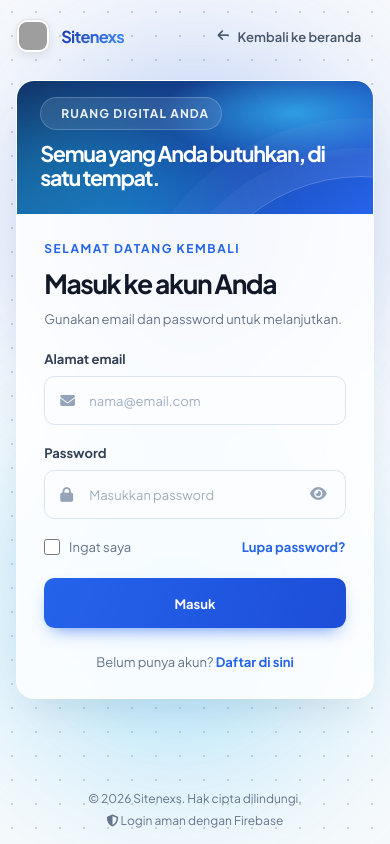
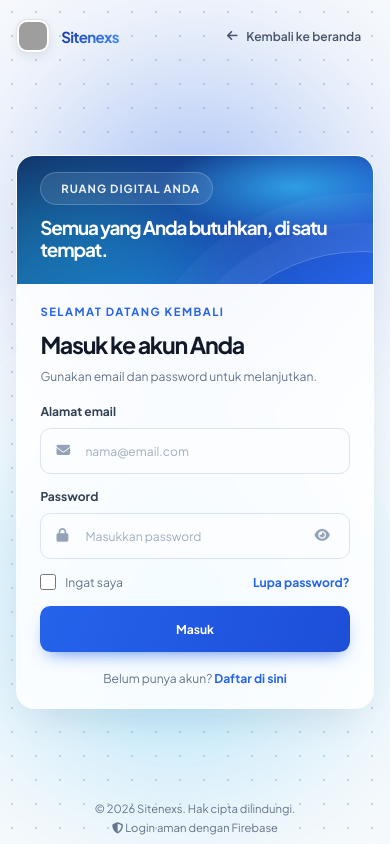
Before and after one commit to ThisiszakiDeveloper/login, a plain HTML site: page index.html in a window 390 px wide. Drawn offline with Linux system fonts and the light colour scheme; no server answers; grey boxes are pictures that could not be loaded; some icons are missing.

Commit message:
Update index.html

```diff
--- a/index.html
+++ b/index.html
@@ -22,27 +22,36 @@
             --shadow-card: 0 28px 70px -32px rgba(15, 23, 42, 0.24), 0 12px 28px -16px rgba(15, 23, 42, 0.14), 0 0 0 1px rgba(255, 255, 255, 0.8);
             --radius-sm: 0.65rem;
             --radius-md: 1.25rem;
-            --text-xs: clamp(0.75rem, 0.72rem + 0.12vw, 0.82rem);
-            --text-sm: clamp(0.8125rem, 0.77rem + 0.18vw, 0.92rem);
-            --text-base: clamp(0.9rem, 0.86rem + 0.25vw, 1.05rem);
-            --text-lg: clamp(1rem, 0.94rem + 0.35vw, 1.2rem);
-            --heading: clamp(1.65rem, 1.35rem + 1.15vw, 2.1rem);
-            --display: clamp(1.8rem, 1.3rem + 1.8vw, 2.85rem);
+            --text-xs: clamp(0.7rem, 0.68rem + 0.1vw, 0.78rem);
+            --text-sm: clamp(0.75rem, 0.72rem + 0.15vw, 0.86rem);
+            --text-base: clamp(0.84rem, 0.8rem + 0.2vw, 0.96rem);
+            --text-lg: clamp(0.92rem, 0.88rem + 0.25vw, 1.08rem);
+            --heading: clamp(1.45rem, 1.25rem + 0.8vw, 1.85rem);
+            --display: clamp(1.6rem, 1.25rem + 1.4vw, 2.4rem);
         }
 
         * { box-sizing: border-box; }
 
-        html { min-width: 320px; }
+        html {
+            width: 100%;
+            height: 100%;
+            min-width: 320px;
+            overflow: hidden;
+            overscroll-behavior: none;
+        }
 
         body {
             position: relative;
             isolation: isolate;
-            min-height: 100vh;
-            min-height: 100svh;
-            min-height: 100dvh;
+            width: 100%;
+            height: 100vh;
+            height: 100svh;
+            height: 100dvh;
+            min-height: 0;
             display: flex;
             flex-direction: column;
-            overflow-x: hidden;
+            overflow: hidden;
+            overscroll-behavior: none;
             margin: 0;
             background-color: var(--bg-body);
             background-image: radial-gradient(circle, #cbd5e1 1px, transparent 1px);
@@ -95,6 +104,7 @@
         .topbar {
             width: min(1120px, calc(100% - 3rem));
             height: 84px;
+            flex: 0 0 84px;
             margin: 0 auto;
             display: flex;
             align-items: center;
@@ -148,13 +158,15 @@
 
         .auth-wrap {
             flex: 1;
+            min-height: 0;
             display: grid;
             place-items: center;
-            padding: 1.5rem;
+            overflow: hidden;
+            padding: 1rem;
         }
 
         .card {
-            width: min(900px, 100%);
+            width: min(820px, 100%);
             display: grid;
             grid-template-columns: 0.92fr 1.08fr;
             overflow: hidden;
@@ -170,12 +182,12 @@
         .welcome-panel {
             position: relative;
             isolation: isolate;
-            min-height: 500px;
+            min-height: 440px;
             display: flex;
             flex-direction: column;
             justify-content: space-between;
             overflow: hidden;
-            padding: 2.25rem;
+            padding: 1.8rem;
             background:
                 radial-gradient(ellipse at 78% 24%, rgba(56, 189, 248, 0.72), transparent 34%),
                 linear-gradient(145deg, #10275c 0%, #1748a6 52%, #2563eb 100%);
@@ -275,13 +287,13 @@
         .form-panel {
             align-self: center;
             width: 100%;
-            max-width: 460px;
+            max-width: 420px;
             justify-self: center;
-            padding: 3.2rem clamp(2rem, 5vw, 4rem);
+            padding: 2.2rem clamp(1.6rem, 4vw, 3rem);
             background: rgba(255, 255, 255, 0.38);
         }
 
-        .header-text { margin-bottom: 2rem; }
+        .header-text { margin-bottom: 1.5rem; }
 
         .eyebrow {
             margin: 0 0 0.75rem;
@@ -308,7 +320,7 @@
             line-height: 1.65;
         }
 
-        .form-group { margin-bottom: 1.2rem; }
+        .form-group { margin-bottom: 0.9rem; }
 
         .form-group > label {
             display: block;
@@ -333,8 +345,8 @@
 
         .input-wrap input:not([type="checkbox"]) {
             width: 100%;
-            min-height: 49px;
-            padding: 0.8rem 2.85rem 0.8rem 2.75rem;
+            min-height: 46px;
+            padding: 0.7rem 2.85rem 0.7rem 2.75rem;
             border: 1px solid #dbe3ee;
             border-radius: var(--radius-sm);
             outline: none;
@@ -384,7 +396,7 @@
             align-items: center;
             justify-content: space-between;
             gap: 1rem;
-            margin: 0.1rem 0 1.45rem;
+            margin: 0.1rem 0 1rem;
             font-size: var(--text-sm);
         }
 
@@ -420,7 +432,7 @@
 
         .btn {
             width: 100%;
-            min-height: 50px;
+            min-height: 46px;
             display: flex;
             align-items: center;
             justify-content: center;
@@ -473,7 +485,7 @@
         }
 
         .alt {
-            margin-top: 1.55rem;
+            margin-top: 1.15rem;
             color: var(--text-muted);
             font-size: var(--text-sm);
             text-align: center;
@@ -489,6 +501,7 @@
         .footer {
             width: min(1120px, calc(100% - 3rem));
             min-height: 66px;
+            flex: 0 0 66px;
             display: flex;
             align-items: center;
             justify-content: space-between;
@@ -524,15 +537,16 @@
             .topbar {
                 width: min(100% - 2rem, 500px);
                 height: 72px;
+                flex-basis: 72px;
             }
 
             .auth-wrap {
-                align-items: start;
-                padding: 0.5rem 1rem 1.25rem;
+                align-items: center;
+                padding: 0.5rem 1rem;
             }
 
             .card {
-                width: min(100%, 480px);
+                width: min(100%, 420px);
                 grid-template-columns: 1fr;
                 border-radius: 1.15rem;
             }
@@ -547,7 +561,7 @@
             .panel-copy h2 {
                 max-width: 400px;
                 margin-bottom: 0.45rem;
-                font-size: clamp(1.3rem, 1.1rem + 1vw, 1.55rem);
+                font-size: clamp(1.15rem, 1.02rem + 0.65vw, 1.4rem);
             }
 
             .panel-copy p,
@@ -555,28 +569,76 @@
 
             .form-panel {
                 max-width: none;
-                padding: 1.65rem clamp(1.4rem, 7vw, 2.2rem) 1.75rem;
+                padding: 1.25rem clamp(1.15rem, 6vw, 1.8rem) 1.35rem;
                 background: rgba(255, 255, 255, 0.38);
             }
 
-            .header-text { margin-bottom: 1.3rem; }
+            .header-text { margin-bottom: 1rem; }
 
             .footer {
                 width: min(100% - 2rem, 500px);
-                min-height: 60px;
+                min-height: 52px;
+                flex-basis: 52px;
                 flex-direction: column;
                 justify-content: center;
-                gap: 0.45rem;
-                padding: 0.8rem 0 1rem;
+                gap: 0.25rem;
+                padding: 0.35rem 0;
                 text-align: center;
             }
-
         }
 
         @media (max-width: 380px) {
             .brand { font-size: var(--text-base); }
             .back-link { padding-inline: 0.45rem; font-size: var(--text-xs); }
             .row { font-size: var(--text-xs); }
+        }
+
+        @media (max-height: 680px) {
+            .topbar {
+                height: 56px;
+                flex-basis: 56px;
+            }
+
+            .auth-wrap { padding-block: 0.35rem; }
+
+            .welcome-panel {
+                min-height: 0;
+                padding: 1.15rem;
+            }
+
+            .panel-copy { padding: 1rem 0; }
+
+            .form-panel { padding-block: 1.1rem; }
+            .header-text { margin-bottom: 0.8rem; }
+            .eyebrow { margin-bottom: 0.35rem; }
+            .form-group { margin-bottom: 0.65rem; }
+
+            .input-wrap input:not([type="checkbox"]) {
+                min-height: 42px;
+                padding-block: 0.55rem;
+            }
+
+            .row { margin-bottom: 0.7rem; }
+            .btn { min-height: 42px; }
+            .alt { margin-top: 0.75rem; }
+
+            .footer {
+                min-height: 40px;
+                flex-basis: 40px;
+            }
+        }
+
+        @media (max-height: 680px) and (max-width: 720px) {
+            .welcome-panel { display: none; }
+            .form-panel { padding: 0.85rem 1.1rem; }
+            .header-text { margin-bottom: 0.65rem; }
+            .eyebrow { margin-bottom: 0.25rem; }
+            h1 { margin-bottom: 0.3rem; }
+            .subtext { line-height: 1.4; }
+            .form-group { margin-bottom: 0.5rem; }
+            .form-group > label { margin-bottom: 0.3rem; }
+            .row { margin: 0.1rem 0 0.55rem; }
+            .footer { display: none; }
         }
 
         @media (prefers-reduced-motion: reduce) {
```
